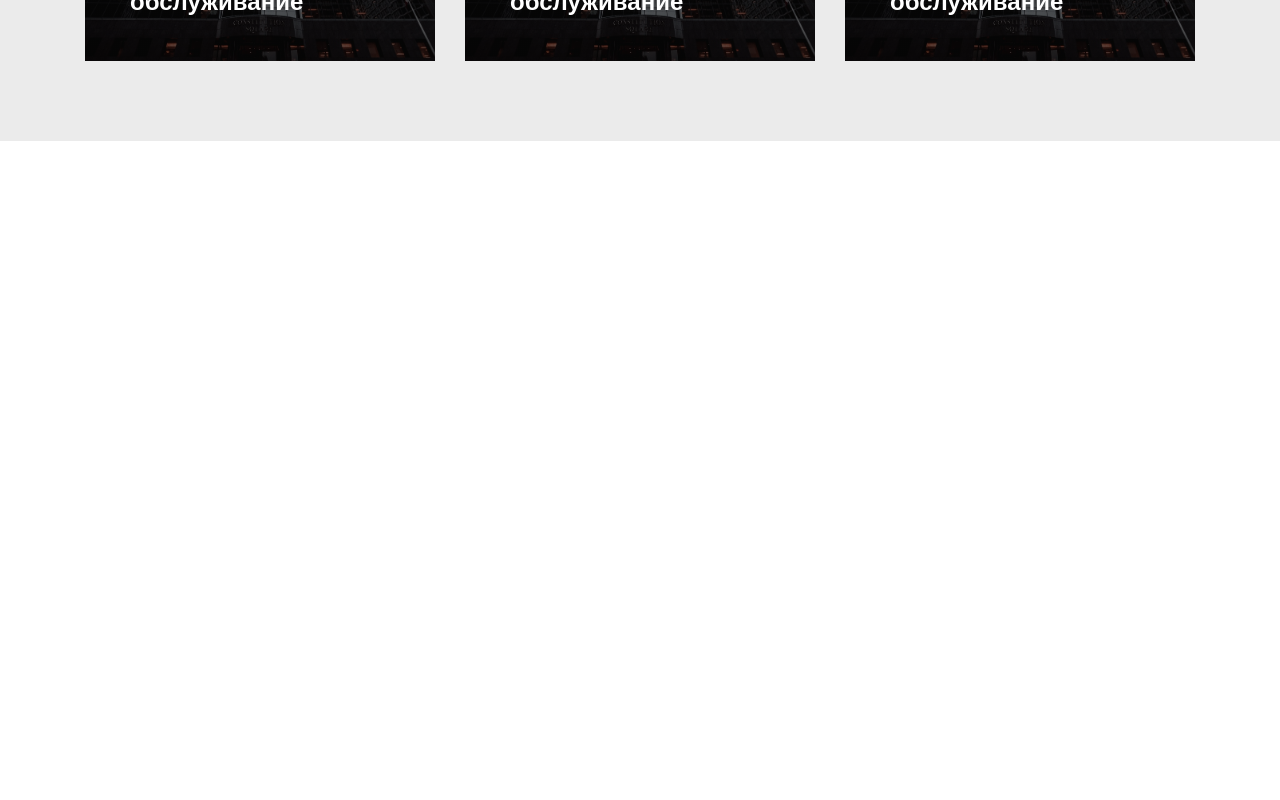
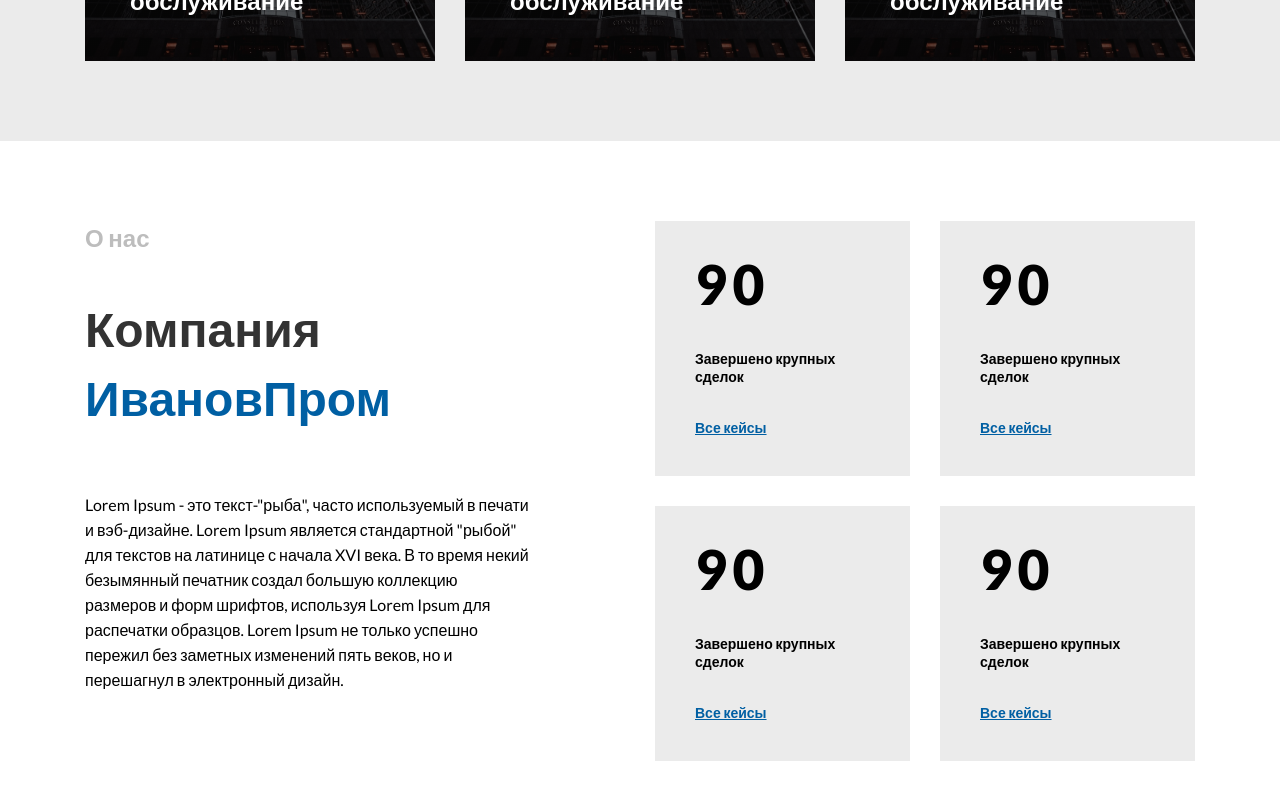
Before and after one commit to golub753/buh-one, a React (Create React App) app: page / in a window 1280 px wide. Shown: the part 1660-2460 px from the top of the page. Before the commit the page ends 1801 px from the top, so only its background shows below. Built offline with nearby package versions, Linux system fonts and the light colour scheme.

Commit message:
create about section

```diff
--- /dev/null
+++ b/src/components/About/About.js
@@ -0,0 +1,26 @@
+import styles from './About.module.css';
+import settings from '../settings/settings.module.css';
+import AboutLeft from './AboutLeft/AboutLeft';
+import AboutBlocks from './AboutBlocks/AboutBlocks';
+
+const About = ({anchor, subtitle, title, titleBlue, cases}) => {
+    return (
+        <div className={styles.about} id={anchor}>
+            <div className={settings.container}>
+                <div className={styles.wrapper}>
+                    <AboutLeft
+                        title={title}
+                        subtitle={subtitle}
+                        titleBlue={titleBlue}
+                        text='Lorem Ipsum - это текст-"рыба", часто используемый в печати и вэб-дизайне. Lorem Ipsum является стандартной "рыбой" для текстов на латинице с начала XVI века. В то время некий безымянный печатник создал большую коллекцию размеров и форм шрифтов, используя Lorem Ipsum для распечатки образцов. Lorem Ipsum не только успешно пережил без заметных изменений пять веков, но и перешагнул в электронный дизайн.'
+                    />
+                    <AboutBlocks
+                        cases={cases}
+                    />
+                </div>
+            </div>
+        </div>
+    )
+}
+
+export default About;
--- /dev/null
+++ b/src/components/About/About.module.css
@@ -0,0 +1,8 @@
+.about {
+    padding: 80px 0;
+}
+.wrapper {
+    display: grid;
+    grid-template-columns: 445px 540px;
+    justify-content: space-between;
+}
--- /dev/null
+++ b/src/components/About/AboutBlock/AboutBlock.js
@@ -0,0 +1,28 @@
+import { useState } from 'react';
+import styles from './AboutBlock.module.css';
+
+const AboutBlock = ({number, text, linkText, link}) => {
+    const [thisClass, setThisClass] = useState(styles.block)
+    return(
+        <div
+            className={thisClass}
+            onMouseOver={()=> {
+                setThisClass(styles.block_hover)
+            }}
+            onMouseOut={() => {
+                setThisClass(styles.block)
+            }}
+            >
+            <div className={styles.wrapper}>
+                <div className={(thisClass === styles.block) ? styles.number : styles.number_hover}>{number}</div>
+                <div className={(thisClass === styles.block) ? styles.text : styles.text_hover}>{text}</div>
+                <a
+                    href={link}
+                    className={(thisClass === styles.block) ? styles.link : styles.link_hover}
+                >{linkText}</a>
+            </div>
+        </div>
+    )
+}
+
+export default AboutBlock;
--- /dev/null
+++ b/src/components/About/AboutBlock/AboutBlock.module.css
@@ -0,0 +1,61 @@
+.block {
+    background: #EBEBEB;
+    transition: .3s;
+}
+.block_hover {
+    background: #005FA3;
+    transition: .3s;
+}
+.wrapper {
+    padding: 30px 70px 40px 40px;
+    height: calc(100% - 70px);
+    display: flex;
+    flex-direction: column;
+    justify-content: space-between;
+}
+.number {
+    font-weight: 900;
+    font-size: 55px;
+    line-height: 66px;
+    letter-spacing: 0.1em;
+    text-transform: uppercase;
+    color: #000000;
+    transition: .3s;
+}
+.number_hover {
+    font-weight: 900;
+    font-size: 55px;
+    line-height: 66px;
+    letter-spacing: 0.1em;
+    text-transform: uppercase;
+    color: #FFFFFF;
+    transition: .3s;
+}
+.text {
+    font-weight: 700;
+    font-size: 14px;
+    line-height: 18px;
+    color: #000000;
+    transition: .3s;
+}
+.text_hover {
+    font-weight: 700;
+    font-size: 14px;
+    line-height: 18px;
+    color: #FFFFFF;
+    transition: .3s;
+}
+.link {
+    font-weight: 700;
+    font-size: 14px;
+    line-height: 17px;
+    color: #005FA3;
+    transition: .3s;
+}
+.link_hover {
+    font-weight: 700;
+    font-size: 14px;
+    line-height: 17px;
+    color: #FFFFFF;
+    transition: .3s;
+}
--- /dev/null
+++ b/src/components/About/AboutBlocks/AboutBlocks.js
@@ -0,0 +1,22 @@
+import AboutBlock from '../AboutBlock/AboutBlock';
+import styles from './AboutBlocks.module.css';
+
+const AboutBlocks = ({cases}) => {
+    return(
+        <div className={styles.blocks}>
+            {cases.map((item, i) => {
+                return (
+                    <AboutBlock
+                        number={item.number}
+                        text={item.text}
+                        linkText={item.linkText}
+                        link={item.link}
+                        key={i}
+                    />
+                )
+            })}
+        </div>
+    )
+}
+
+export default AboutBlocks;
--- /dev/null
+++ b/src/components/About/AboutBlocks/AboutBlocks.module.css
@@ -0,0 +1,6 @@
+.blocks {
+    display: grid;
+    grid-template-columns: repeat(2, 1fr);
+    grid-auto-rows: 255px;
+    grid-gap: 30px;
+}
--- /dev/null
+++ b/src/components/About/AboutLeft/AboutLeft.js
@@ -0,0 +1,20 @@
+import styles from './AboutLeft.module.css';
+
+const AboutLeft = ({subtitle, title, titleBlue, text}) => {
+    return (
+        <div>
+            <div className={styles.subtitle}>{subtitle}</div>
+            <div className={styles.title}>
+                {title}
+                <div className={styles.blue}>
+                    {titleBlue}
+                </div>
+            </div>
+            <div className={styles.text}>
+                {text}
+            </div>
+        </div>
+    )
+}
+
+export default AboutLeft;
--- /dev/null
+++ b/src/components/About/AboutLeft/AboutLeft.module.css
@@ -0,0 +1,22 @@
+.subtitle {
+    font-weight: 900;
+    font-size: 24px;
+    line-height: 33px;
+    color: #BDBDBD;
+    margin-bottom: 40px;
+}
+.title {
+    font-weight: 900;
+    font-size: 48px;
+    line-height: 69px;
+    color: #333333;
+    margin-bottom: 60px;
+}
+.blue {
+    color: #005FA3;
+}
+.text {
+    font-size: 16px;
+    line-height: 25px;
+    color: #000000;
+}
--- a/src/components/App.js
+++ b/src/components/App.js
@@ -1,6 +1,7 @@
 import Header from "./Header/Header";
 import Main from "./Main/Main";
 import Spec from "./Spec/Spec";
+import About from "./About/About";
 
 const info = [
   {
@@ -40,7 +41,7 @@ const menu = [
   },
   {
     name: 'О компании',
-    link: '/'
+    link: '#about'
   },
   {
     name: 'Контакты',
@@ -75,6 +76,33 @@ const specs = [
   },
 ]
 
+const cases = [
+  {
+    number: 90,
+    text: 'Завершено крупных сделок',
+    linkText: 'Все кейсы',
+    link: '#'
+  },
+  {
+    number: 90,
+    text: 'Завершено крупных сделок',
+    linkText: 'Все кейсы',
+    link: '#'
+  },
+  {
+    number: 90,
+    text: 'Завершено крупных сделок',
+    linkText: 'Все кейсы',
+    link: '#'
+  },
+  {
+    number: 90,
+    text: 'Завершено крупных сделок',
+    linkText: 'Все кейсы',
+    link: '#'
+  },
+]
+
 function App() {
   return (
     <div>
@@ -89,6 +117,13 @@ function App() {
         title='Мы специализируемся'
         anchor='services'
         />
+      <About
+        anchor='about'
+        subtitle='О нас'
+        title='Компания'
+        titleBlue='ИвановПром'
+        cases={cases}
+      />
     </div>
   );
 }
```
